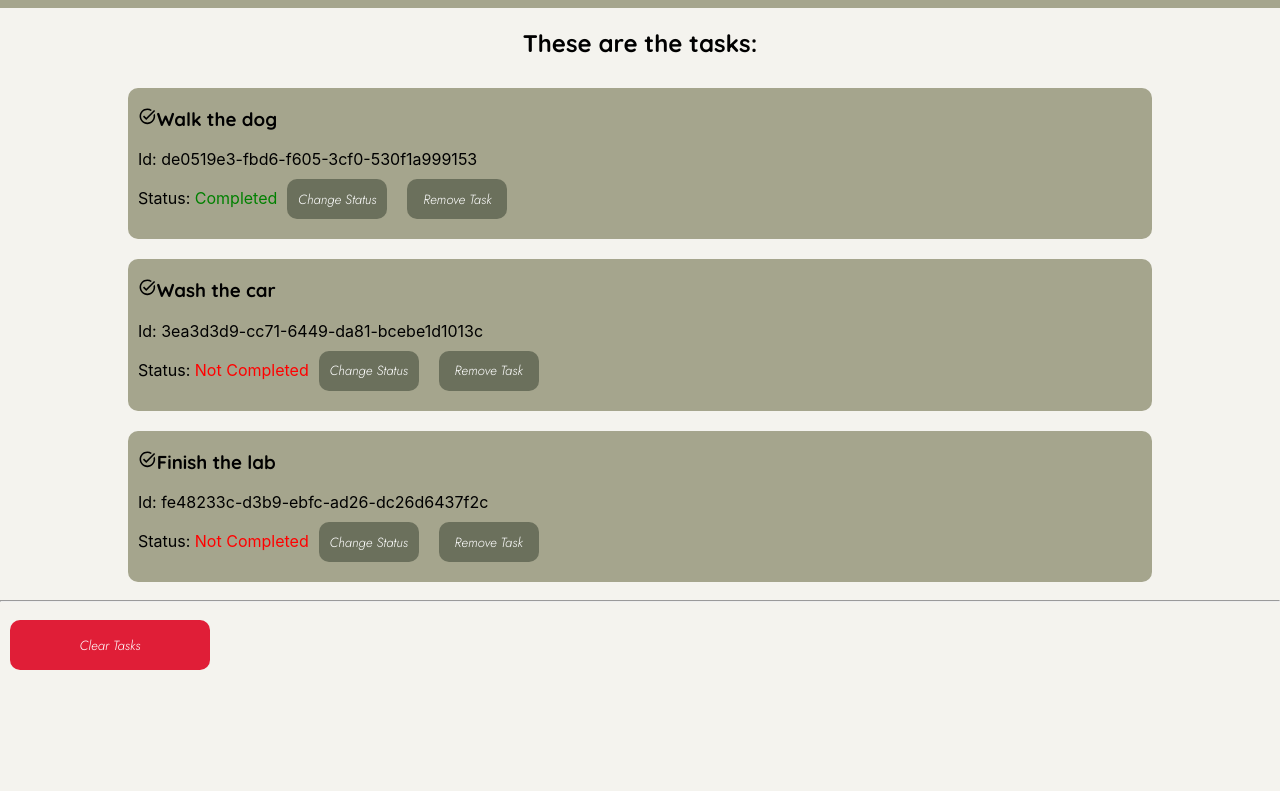
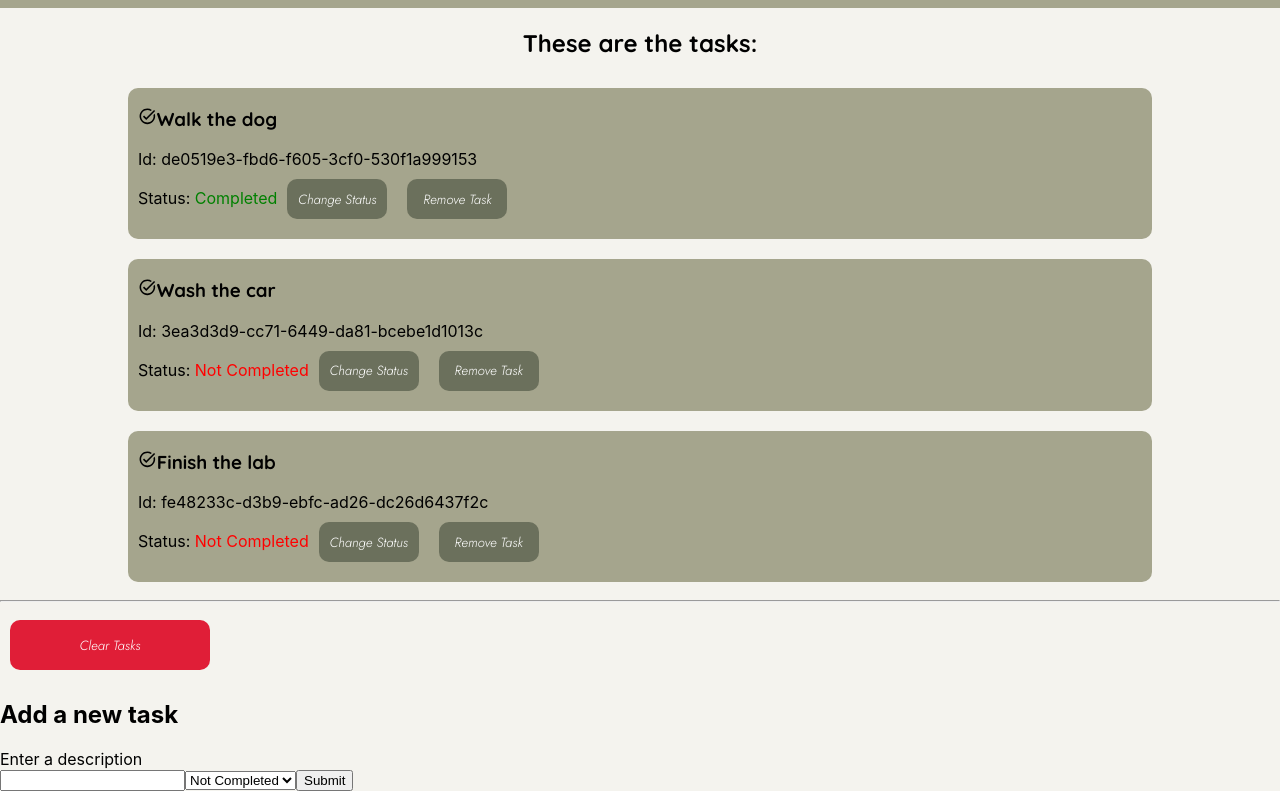
Before and after one commit to becheract/React-todo, a React (Create React App) app: page / in a window 1280 px wide. Shown: the part 167-958 px from the top of the page. Before the commit the page ends 847 px from the top, so only its background shows below. Built offline with nearby package versions, Linux system fonts and the light colour scheme.

Commit message:
Added input func

```diff
--- /dev/null
+++ b/src/components/Tasks/Form/Form.js
@@ -0,0 +1,53 @@
+import React, { Component } from 'react'
+
+export default class Form extends Component {
+//setting state
+constructor(props) {
+    super(props);
+    this.state = {
+        description : '',
+        done : false,
+        errorMessage: null,
+
+    }
+    this.handleDescription = this.handleDescription.bind(this);
+
+
+}
+handleDescription = e => {
+    this.setState({ description : e.target.value})
+    console.log(e.target.value);
+
+};
+
+handleDone = e => {
+    this.setState({ done : e.target.value})
+    console.log(e.target.value);
+};
+
+handleSubmit = e => {
+    e.preventDefault();
+    if(this.state.description === "")  {
+        this.setState({ errorMessage : alert("Enter Description")})
+    }
+};
+
+  render() {
+    return (
+      <div>
+          <h2>Add a new task</h2>
+          <div>
+              {this.state.errorMessage ? 'invalid entry: enter a description' : 'Enter a description'}
+          </div>
+          <form onSubmit={this.handleSubmit}>
+            <input type="text" htmlFor="Description" maxLength="150" value={this.state.description} onChange={this.handleDescription}/>
+            <select value={this.state.done} onChange={this.handleDone}>
+                <option value={false}>Not Completed</option>
+                <option value={true}>Completed</option>
+            </select>
+            <button type="submit" htmlFor="Add">Submit</button>
+          </form>
+      </div>
+    )
+  }
+}
--- a/src/components/Tasks/Tasks.js
+++ b/src/components/Tasks/Tasks.js
@@ -2,7 +2,7 @@ import React from "react";
 import uuid from 'react-uuid';
 import Task from "./Task/Task";
 import './Tasks.scss'
-
+import Form from '.././Tasks/Form/Form';
 
 class Tasks extends React.Component {
 	constructor(props) {
@@ -87,6 +87,7 @@ class Tasks extends React.Component {
 				</div>
 				<hr />
 				<button className="Tasks-btn" onClick={this.handleClearTasks}>Clear Tasks</button>
+				<Form/>
 			</div>
 			</>
 		);
```
